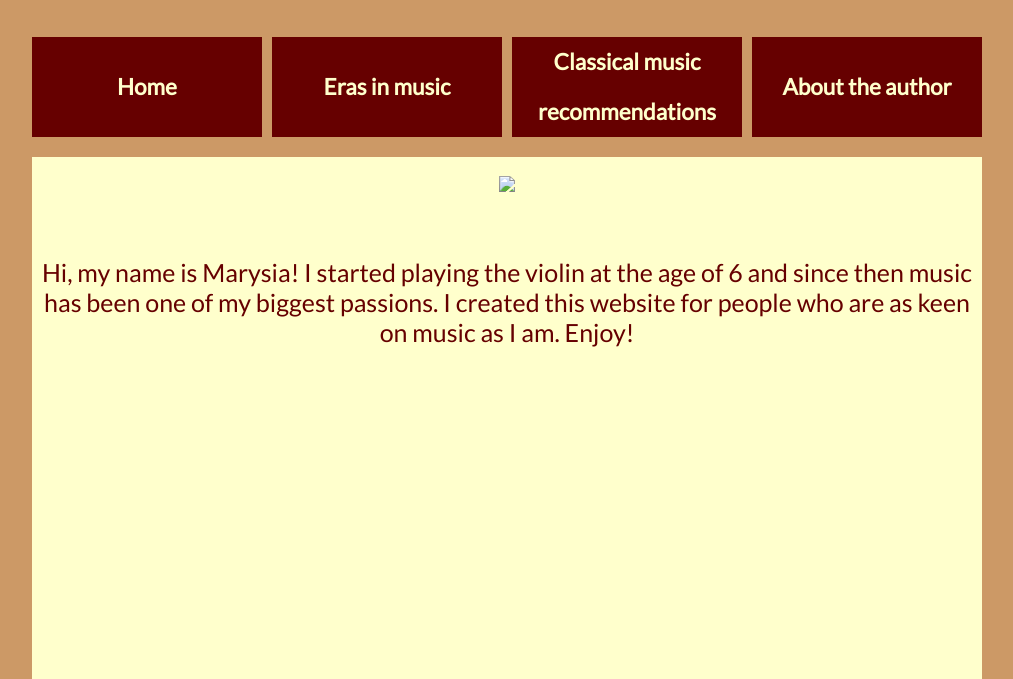
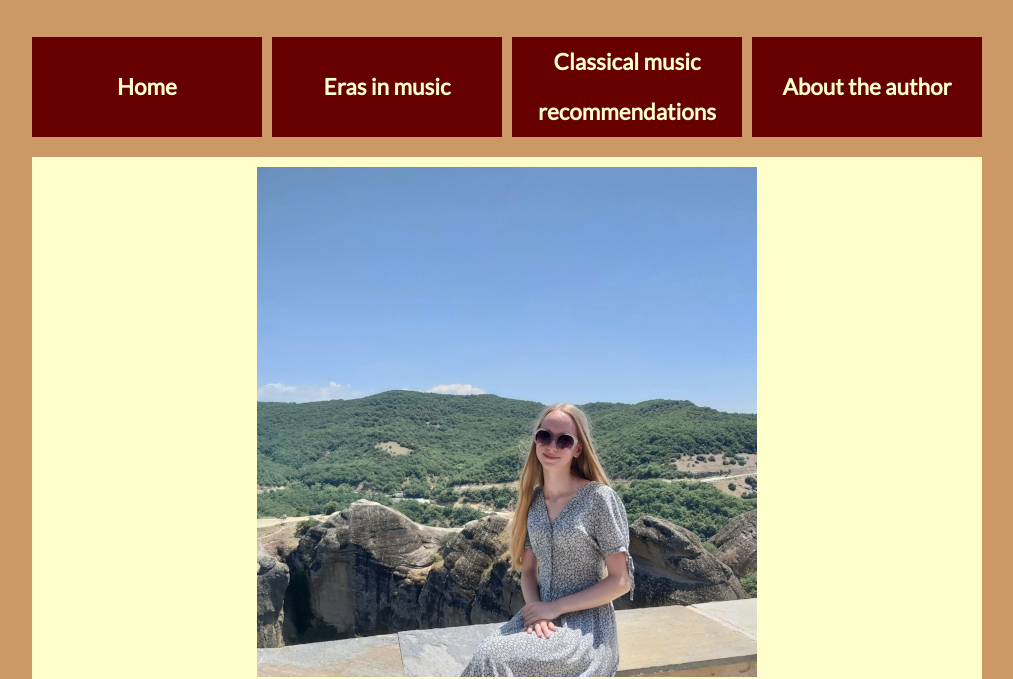
Before and after one commit to maryalexx/History-of-Music, a plain HTML site: page author.html in a window 1280 px wide. Shown: the part 122-801 px from the top of the page, without its empty margins (138-1151 px from the left). Drawn offline with Linux system fonts and the light colour scheme.

Commit message:
Update author.html

```diff
--- a/author.html
+++ b/author.html
@@ -75,7 +75,7 @@
 
 			<div id="contentauthor">
 
-			<img src="img/zdj1.png">
+			<img src="zdj1.png">
 
 			<div style="clear:both;"></div>
 
```
